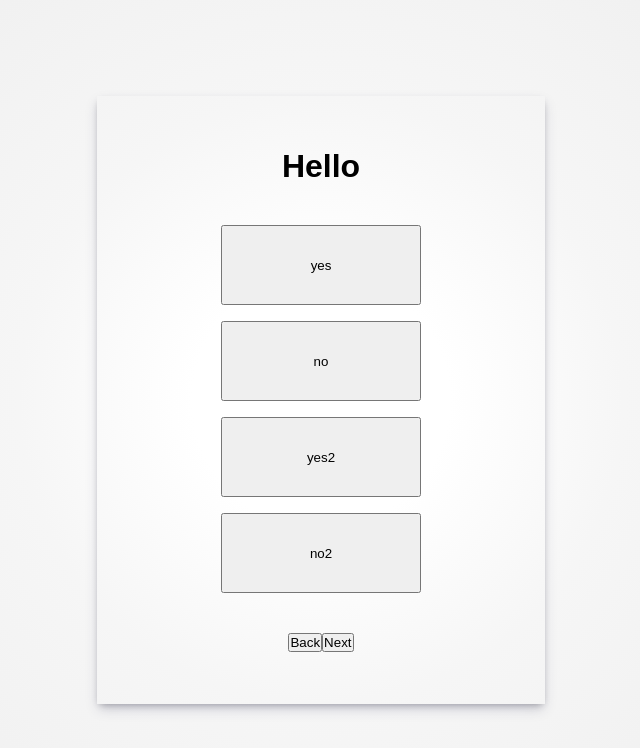
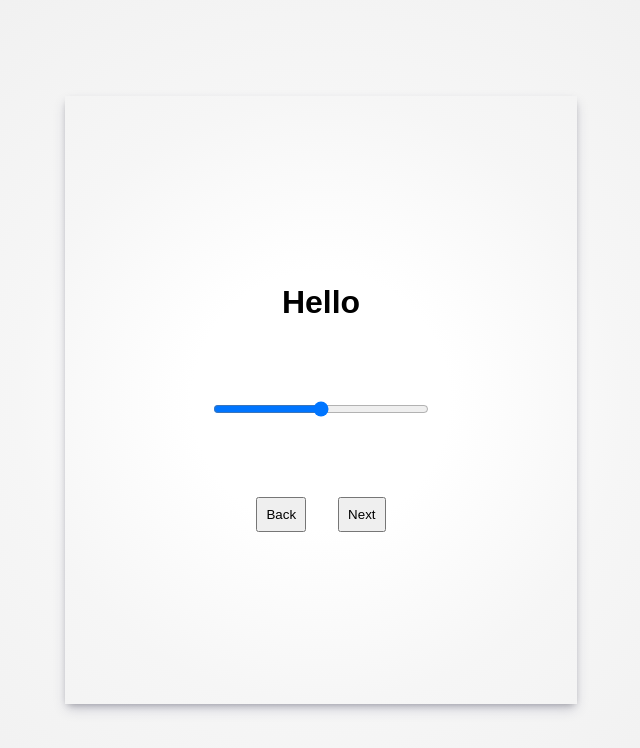
Before and after one commit to swu465/MyJams, a Nuxt app in the folder application/client/: page /questionnaire in a window 1280 px wide. Both pictures are taken after a click on the button "Start". Shown: the top 748 px of the page, without its empty margins (319-959 px from the left). Built offline with nearby package versions, Linux system fonts and the light colour scheme.

Commit message:
Implemented barebones sliders for questions

```diff
--- a/application/client/components/Questions.vue
+++ b/application/client/components/Questions.vue
@@ -19,20 +19,29 @@
         {{ questions[currentQuestion].questionText }}
       </h1>
       <div id="answers">
+        <input
+          v-if="questions[currentQuestion].questionType === 'slider'"
+          v-model="questions[currentQuestion].sliderValue"
+          type="range"
+          min="-50"
+          max="50"
+          class="answer"
+        >
         <button
           v-for="(option, index) in questions[currentQuestion].answer"
+          v-else
           :key="index"
           class="answer"
-          @click="handleAnswerClick(option.answerMeaning)"
+          @click="handleAnswerClick(option.answerText)"
         >
           {{ option.answerText }}
         </button>
       </div>
-      <div id="question-buttons">
-        <button @click="handleBackClick()">
+      <div>
+        <button class="question-buttons" @click="handleBackClick()">
           Back
         </button>
-        <button @click="handleNextClick()">
+        <button class="question-buttons" @click="handleNextClick()">
           Next
         </button>
       </div>
@@ -51,29 +60,32 @@ export default {
       questions: [
         {
           questionText: 'Hello',
-          answer: [
-            { answerText: 'yes', answerMeaning: '' },
-            { answerText: 'no', answerMeaning: '' },
-            { answerText: 'yes2', answerMeaning: '' },
-            { answerText: 'no2', answerMeaning: '' }
-          ]
+          questionType: 'slider',
+          sliderValue: 0
+        },
+        {
+          questionText: 'Hello-1',
+          questionType: 'slider',
+          sliderValue: 0
         },
         {
           questionText: 'Hello2',
+          questionType: 'mc',
           answer: [
-            { answerText: 'yes', answerMeaning: '' },
-            { answerText: 'no', answerMeaning: '' },
-            { answerText: 'yes2', answerMeaning: '' },
-            { answerText: 'no2', answerMeaning: '' }
+            { answerText: 'yes' },
+            { answerText: 'no' },
+            { answerText: 'yes2' },
+            { answerText: 'no2' }
           ]
         },
         {
           questionText: 'Hello3',
+          questionType: 'mc',
           answer: [
-            { answerText: 'yes', answerMeaning: '' },
-            { answerText: 'no', answerMeaning: '' },
-            { answerText: 'yes2', answerMeaning: '' },
-            { answerText: 'no2', answerMeaning: '' }
+            { answerText: 'yes' },
+            { answerText: 'no' },
+            { answerText: 'yes2' },
+            { answerText: 'no2' }
           ]
         }
       ],
@@ -84,13 +96,16 @@ export default {
     startQuestionnaireFunc () {
       this.startQuestionnaire = true
     },
+    handleAnswer (value) {
+      const objIndex = this.responses.findIndex(obj => obj.question === this.currentQuestion + 1)
+      if (objIndex === -1) {
+        this.responses.push({ question: this.currentQuestion + 1, response: value })
+      } else {
+        this.responses[objIndex].response = value
+      }
+    },
     handleAnswerClick (answer) {
-      const objIndex = this.responses.findIndex(obj => obj.question === this.currentQuestion)
-      if (objIndex === -1) {
-        this.responses.push({ question: this.currentQuestion, response: answer })
-      } else {
-        this.responses[objIndex].response = answer
-      }
+      this.handleAnswer(answer)
       this.handleNextClick()
     },
     handleBackClick () {
@@ -103,6 +118,10 @@ export default {
     },
     handleNextClick () {
       const nextQuestion = this.currentQuestion + 1
+      if (this.questions[this.currentQuestion].questionType === 'slider') {
+        this.handleAnswer(this.questions[this.currentQuestion].sliderValue)
+        this.sliderValue = 0
+      }
       if (nextQuestion < this.questions.length) {
         this.currentQuestion = nextQuestion
       } else if (this.responses.length < this.questions.length) {
@@ -163,7 +182,7 @@ export default {
   justify-content: center;
   align-items: center;
   box-shadow: 0 6px 12px -2px rgba(50,50,93,.25),0 3px 7px -3px rgba(0,0,0,.3);
-  width: 35%;
+  width: 40%;
   margin: 6rem 6rem;
 }
 
@@ -179,9 +198,9 @@ export default {
   padding: 1rem;
 }
 
-#question-buttons{
-  padding: 1rem;
-  margin-bottom: 1rem;
+.question-buttons{
+  padding: .5rem;
+  margin: 1rem;
 }
 
 .answer{
```
